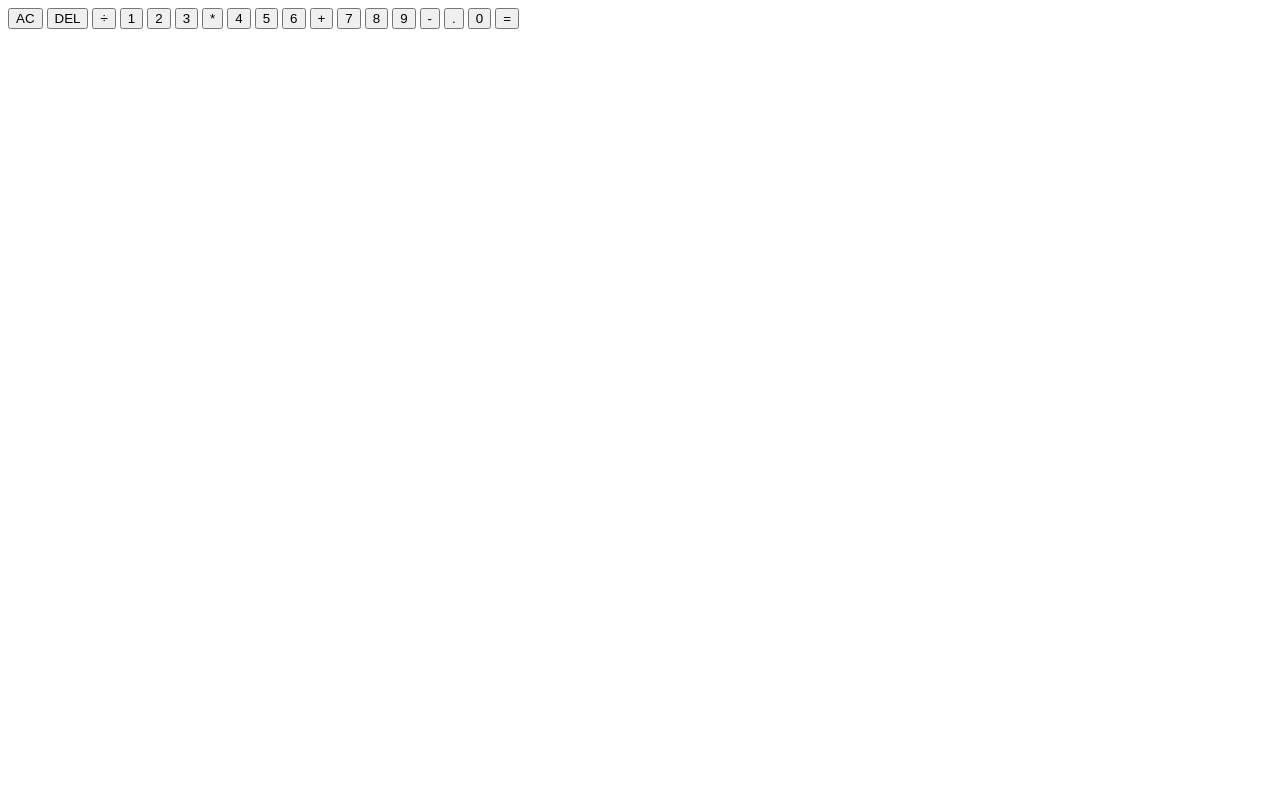
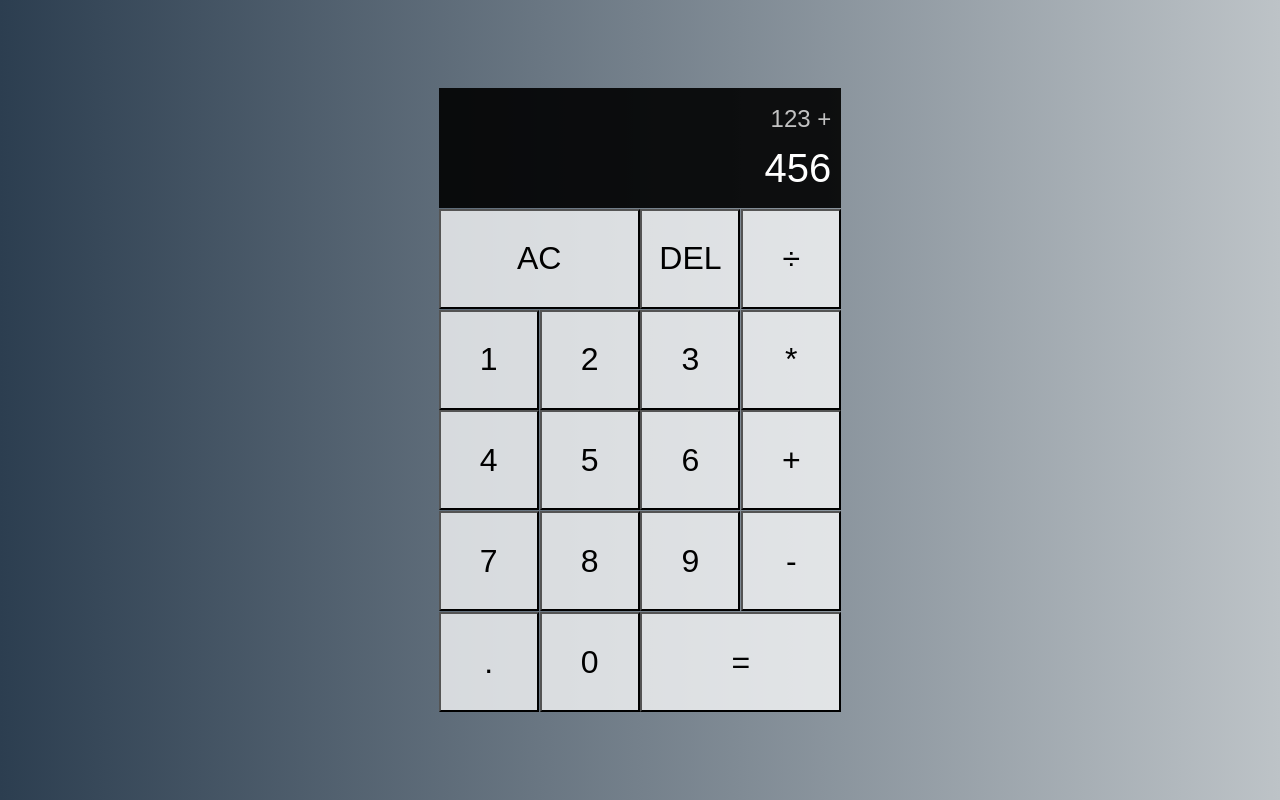
Before and after one commit to demola07/simpleCalculator, a plain HTML site: page index.html in a window 1280 px wide. Drawn offline with Linux system fonts and the light colour scheme.

Commit message:
Added css to style calculator

```diff
--- a/index.html
+++ b/index.html
@@ -4,15 +4,15 @@
     <meta charset="UTF-8" />
     <meta name="viewport" content="width=device-width, initial-scale=1.0" />
     <meta http-equiv="X-UA-Compatible" content="ie=edge" />
-    <title>SImple Calculator</title>
+    <title>Simple Calculator</title>
     <link href="styles.css" rel="stylesheet" />
     <script src="script.js" defer="defer"></script>
   </head>
   <body>
     <div class="calculator-grid">
       <div class="output">
-        <div class="previous-operand"></div>
-        <div class="current-operand"></div>
+        <div class="previous-operand">123 +</div>
+        <div class="current-operand">456</div>
       </div>
       <button class="span-two">AC</button>
       <button>DEL</button>
--- a/styles.css
+++ b/styles.css
@@ -0,0 +1,65 @@
+*,
+*::before,
+*::after {
+  box-sizing: border-box;
+  font-family: Gotham Rounded, sans-serif;
+  font-weight: normal;
+}
+body {
+  padding: 0;
+  margin: 0;
+  background: #bdc3c7; /* fallback for old browsers */
+  background: -webkit-linear-gradient(
+    to right,
+    #2c3e50,
+    #bdc3c7
+  ); /* Chrome 10-25, Safari 5.1-6 */
+  background: linear-gradient(
+    to right,
+    #2c3e50,
+    #bdc3c7
+  ); /* W3C, IE 10+/ Edge, Firefox 16+, Chrome 26+, Opera 12+, Safari 7+ */
+}
+.calculator-grid {
+  display: grid;
+  justify-content: center;
+  align-content: center;
+  min-height: 100vh;
+  grid-gap: 0.9px;
+  grid-template-columns: repeat(4, 100px);
+  grid-template-rows: minmax(120px, auto) repeat(5, 100px);
+}
+
+.calculator-grid > button {
+  cursor: pointer;
+  font-size: 2rem;
+  border: 1px soild white;
+  outline: none;
+  background-color: rgba(255, 255, 255, 0.75);
+}
+.calculator-grid > button:hover {
+  background-color: rgba(255, 255, 255, 0.9);
+}
+.span-two {
+  grid-column: span 2;
+}
+.output {
+  grid-column: 1 / -1;
+  background-color: rgba(0, 0, 0, 0.9);
+  display: flex;
+  align-items: flex-end;
+  justify-content: space-around;
+  color: #fff;
+  flex-direction: column;
+  padding: 10px;
+  word-wrap: break-word;
+  word-break: break-all;
+}
+.output .previous-operand {
+  color: rgba(255, 255, 255, 0.75);
+  font-size: 1.5rem;
+}
+.output .current-operand {
+  color: rgba(255, 255, 255);
+  font-size: 2.5rem;
+}
```
